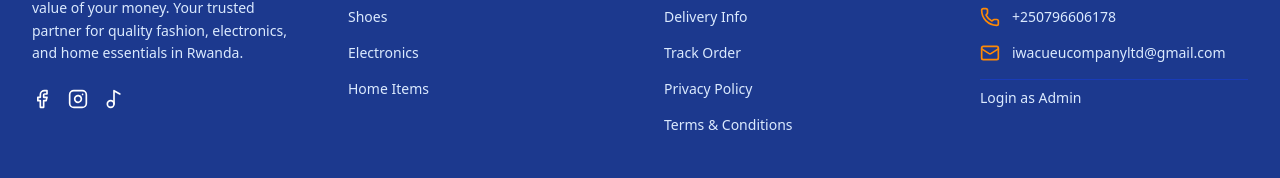
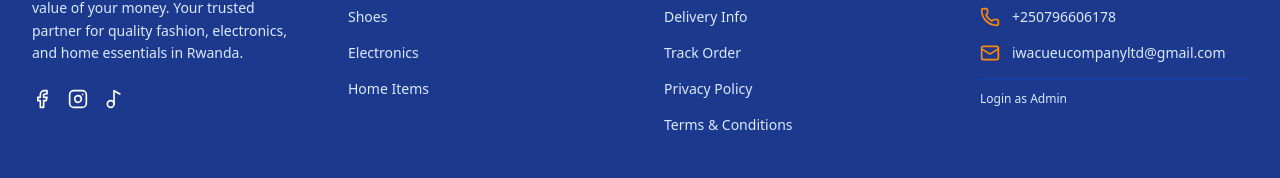
Before and after one commit to Theogene120/IWACU-EU-COMPANY-LTD, a React (Vite) app: page /terms in a window 1280 px wide. Shown: the part 1198-1376 px from the top of the page. Built offline with nearby package versions, Linux system fonts and the light colour scheme; no server answers.

Commit message:
Fix admin login

```diff
--- a/src/components/Footer.tsx
+++ b/src/components/Footer.tsx
@@ -104,7 +104,7 @@ const Footer = () => {
                 <span>{BUSINESS_EMAIL}</span>
               </li>
               <li className="pt-2 border-t border-blue-800">
-                <Link to="/admin/login" className="hover:text-orange-400 transition-colors">Login as Admin</Link>
+                <Link to="/admin/login" className="hover:text-orange-400 transition-colors text-[12px]">Login as Admin</Link>
               </li>
             </ul>
           </div>
```
